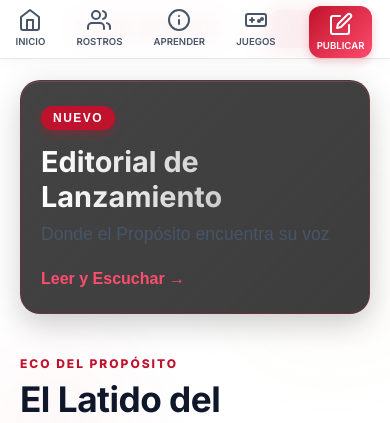
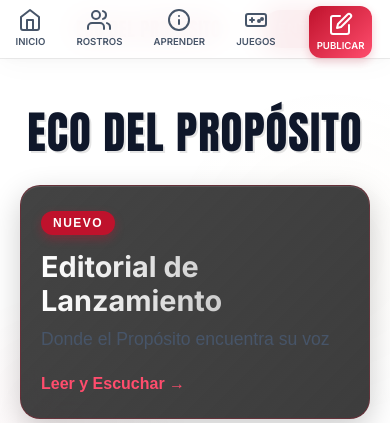
Before and after one commit to fay89/noticias-internas, a Next.js app: page / in a window 390 px wide. Shown: the top 423 px of the page. Built offline with nearby package versions, Linux system fonts and the light colour scheme; no server answers; the database is empty.

Commit message:
Añadir título grande en la app

```diff
--- a/src/app/page.module.css
+++ b/src/app/page.module.css
@@ -1,3 +1,29 @@
+.appBranding {
+  text-align: center;
+  padding: 30px 0 10px 0;
+  display: none; /* Hidden on desktop by default */
+}
+
+.appTitle {
+  font-size: 3.5rem;
+  color: var(--text-primary);
+  text-transform: uppercase;
+  letter-spacing: 1px;
+  line-height: 1;
+  text-shadow: 2px 2px 0px rgba(0,0,0,0.1);
+  margin: 0;
+}
+
+@media (max-width: 768px) {
+  .appBranding {
+    display: block;
+  }
+  .appTitle {
+    font-size: 2.8rem;
+    margin-bottom: 20px;
+  }
+}
+
 .newspaperLayout {
   display: grid;
   grid-template-columns: 2.5fr 1fr;
@@ -22,15 +48,6 @@
   padding-bottom: 10px;
 }
 
-.brandLabel {
-  font-size: 0.75rem;
-  text-transform: uppercase;
-  color: var(--accent-red-main);
-  font-weight: 800;
-  letter-spacing: 2px;
-  display: block;
-  margin-bottom: 5px;
-}
 
 .sectionHeader::after {
   content: '';
--- a/src/app/page.tsx
+++ b/src/app/page.tsx
@@ -3,6 +3,7 @@
 import { useEffect, useState } from 'react';
 import { collection, onSnapshot, query, orderBy } from 'firebase/firestore';
 import { db } from '@/lib/firebase';
+import { Anton } from 'next/font/google';
 import styles from './page.module.css';
 import EditorialModal from '@/components/EditorialModal';
 
@@ -14,6 +15,8 @@ interface Article {
   imageUrl?: string;
   createdAt: any;
 }
+
+const anton = Anton({ weight: '400', subsets: ['latin'] });
 
 export default function Home() {
   const [articles, setArticles] = useState<Article[]>([]);
@@ -45,13 +48,15 @@ export default function Home() {
 
   return (
     <div className="container">
+      <div className={styles.appBranding}>
+        <h1 className={`${styles.appTitle} ${anton.className}`}>Eco del Propósito</h1>
+      </div>
       <EditorialModal />
       <div className={styles.newspaperLayout}>
         <div className={styles.mainContent}>
 
           <section id="latido" className={styles.section}>
             <div className={styles.sectionHeader}>
-              <span className={styles.brandLabel}>Eco del Propósito</span>
               <h2>El Latido del Propósito</h2>
             </div>
 
```
